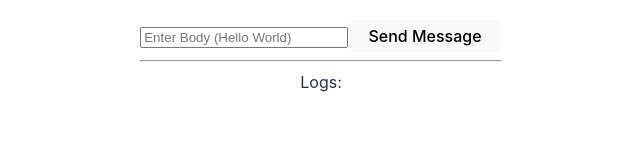
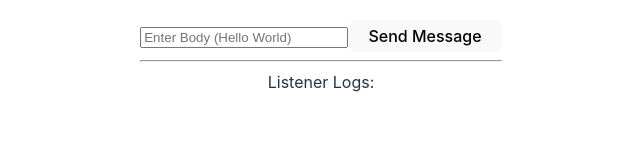
Before and after one commit to alsapalat/webapp-postmessage, a React (Vite) app: page / in a window 1280 px wide. Shown: the part 143-300 px from the top of the page, without its empty margins (319-959 px from the left). Built offline with nearby package versions, Linux system fonts and the light colour scheme.

Commit message:
feat: target

```diff
--- a/src/App.tsx
+++ b/src/App.tsx
@@ -17,12 +17,12 @@ function App() {
     <div>
       <form onSubmit={(e) => {
         e.preventDefault();
-        const parent: any = window.parent || window;
+        const parent: any = window.parent ?? window;
         parent.postMessage(inputRef.current!.value || 'Hello World', '*')
         setLogs(([`<<SEND>>|${new Date().toISOString()}|${inputRef.current!.value || 'Hello World'}`]).concat(logs))
       }}><input style={{ width: '200px' }} ref={inputRef} placeholder="Enter Body (Hello World)" /><button type="submit">Send Message</button></form>
       <hr />
-      <div>Logs:</div>
+      <div>Listener Logs:</div>
       <div style={{ textAlign: 'left', height: '400px', overflow: 'auto' }}>
         <ul>
           {Children.toArray(logs.map((row) => <li>{row}</li>))}
```
